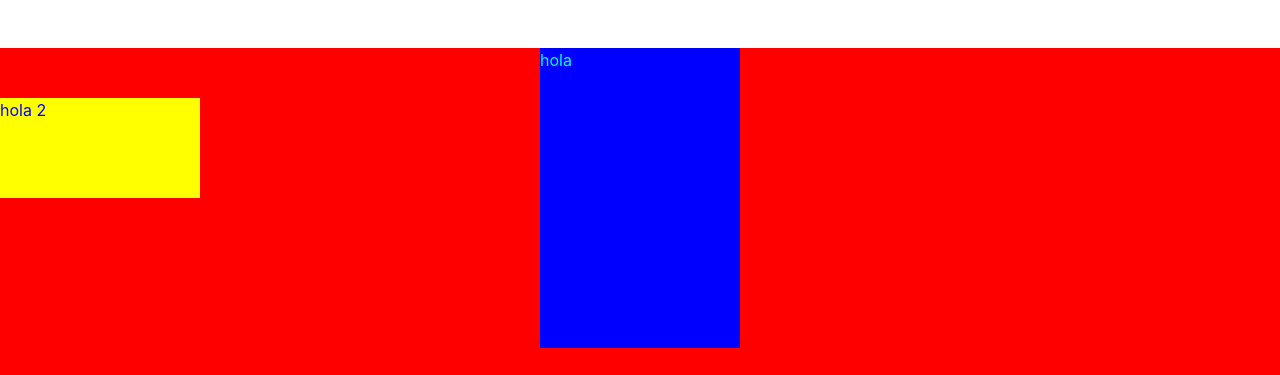
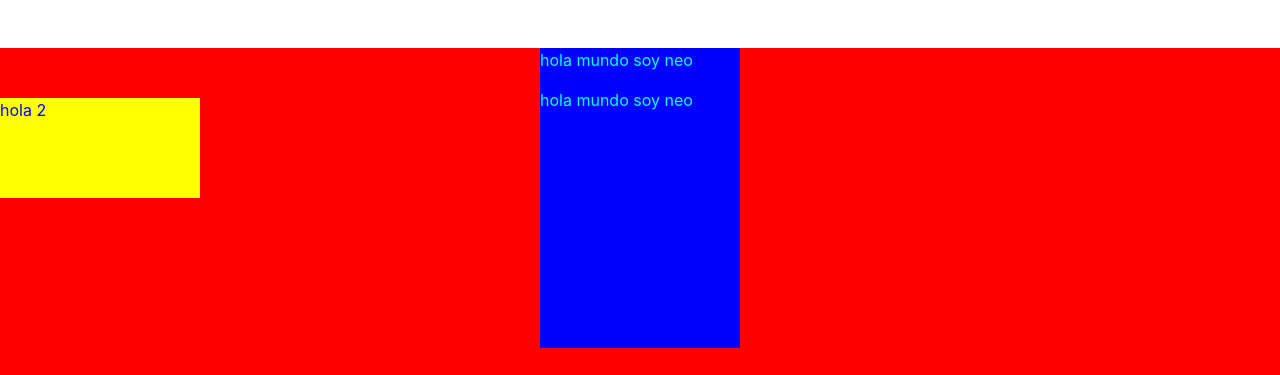
Before and after one commit to yesidneo/Neo_site, a plain HTML site: page index.html in a window 1280 px wide. Shown: the part 722-1097 px from the top of the page. Drawn offline with nearby package versions, Linux system fonts and the light colour scheme.

Commit message:
new change in the index.html

```diff
--- a/index.html
+++ b/index.html
@@ -25,7 +25,10 @@
 
 
      <div class="rellax d1" data-aos="fade-left" data-rellax-speed="6">
-        <p>hola </p>
+        <p>hola mundo soy neo
+           </p>
+           <p>hola mundo soy neo
+            </p>
      </div>
 
 
```
